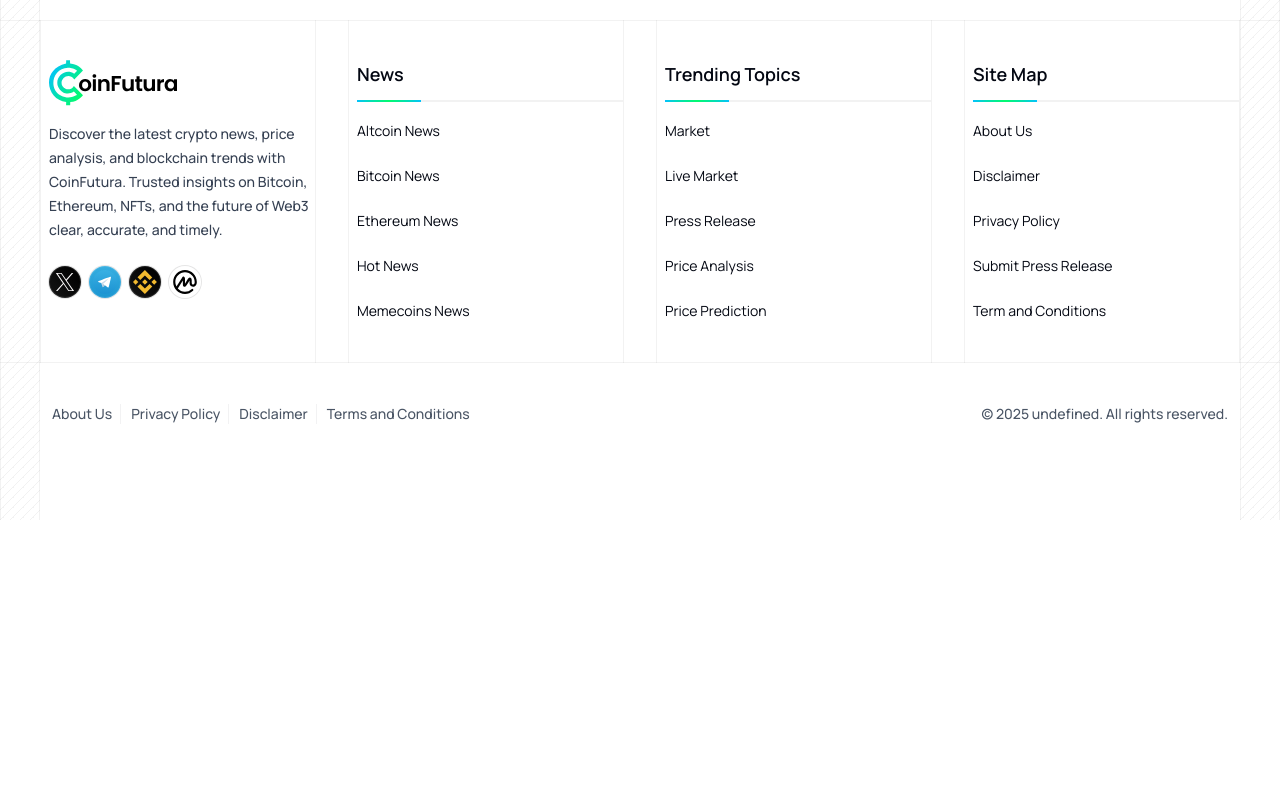
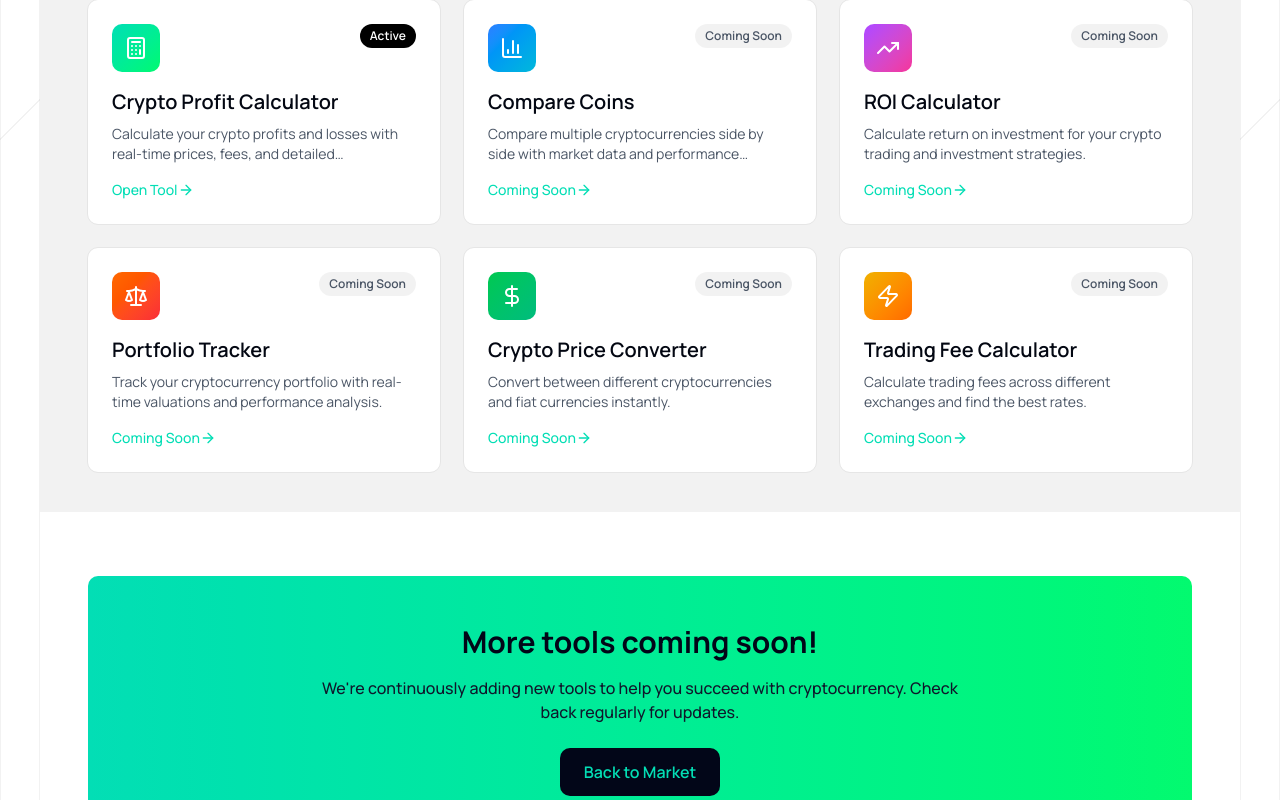
Before and after one commit to MohGumaa/coinfutura-markets, a Next.js app: page /tools in a window 1280 px wide. Shown: the part 340-1140 px from the top of the page. Before the commit the page ends 860 px from the top, so only its background shows below. Built offline with nearby package versions, Linux system fonts and the light colour scheme.

Commit message:
added layout for tools

```diff
--- a/app/tools/page.tsx
+++ b/app/tools/page.tsx
@@ -1,7 +1,11 @@
-import { Zap } from 'lucide-react'
+import Link from 'next/link'
+import { ArrowRight, Zap } from 'lucide-react'
+import { TOOLS } from '@/constants'
+import CTABanner from '@/components/cta-banner'
 import HeroSection from '@/components/hero-section'
 
 const CryptoToolsPage = () => {
+
   return (
     <>
       <HeroSection
@@ -10,6 +14,59 @@ const CryptoToolsPage = () => {
         highlight="Tools"
         description="A collection of powerful, free tools to help you analyze, calculate, and manage your cryptocurrency investments."
       />
+
+      {/* Tools Grid */}
+      <section className="bg-gray-950/5 dark:bg-white/10 py-10 px-2.5 lg:px-12">
+        <div className="grid grid-cols-1 md:grid-cols-2 lg:grid-cols-3 gap-6">
+          {TOOLS.map(tool => {
+            const Icon = tool.icon;
+            return (
+              <Link
+                key={tool.id}
+                href={tool.href}
+                className='group h-full rounded-lg p-6 bg-white dark:bg-gray-950 outline outline-gray-950/5 dark:outline-white/10 hover:outline-cfu-0! hover:shadow-lg hover:shadow-cfu-0/20 cursor-pointer transition-all duration-300'
+              >
+                <div className="mb-4 flex items-start justify-between">
+                  <div
+                    className={`w-12 h-12 rounded-lg bg-gradient-to-br ${tool.color} p-2.5 text-white flex items-center justify-center group-hover:scale-110 transition-transform`}
+                  >
+                    <Icon className="w-6 h-6" />
+                  </div>
+                  {tool.status === "coming-soon" && (
+                    <span className="text-xs font-semibold  text-gra-600 dark:text-gray-400 bg-gray-950/5 dark:bg-gray-800 px-2.5 py-1 rounded-full">
+                      Coming Soon
+                    </span>
+                  )}
+                  {tool.status === "active" && (
+                    <span className="text-xs font-semibold text-white dark:text-cfu-0 bg-black group-hover:bg-gray-800 dark:bg-green-900/30 px-2.5 py-1 rounded-full">
+                      Active
+                    </span>
+                  )}
+                </div>
+
+                <h3
+                  className='cfu-title text-xl font-semibold mb-2 group-hover:text-cfu-0! transition-colors'
+                >
+                  {tool.name}
+                </h3>
+                <p className="text-gray-600 dark:text-gray-400 text-sm mb-4 line-clamp-2">{tool.description}</p>
+
+                <div className="flex items-center text-cfu-0 text-sm font-medium group-hover:gap-2 transition-all">
+                  <span>{tool.status === "active" ? "Open Tool" : "Coming Soon"}</span>
+                  <ArrowRight className="w-4 h-4 group-hover:translate-x-1 transition-transform" />
+                </div>
+              </Link>
+            )
+          })}
+        </div>
+      </section>
+
+      <CTABanner
+        title="More tools coming soon!"
+        description="We're continuously adding new tools to help you succeed with cryptocurrency. Check back regularly for updates."
+        buttonText="Back to Market"
+        buttonLink="/"
+      />
     </>
   )
 }
--- /dev/null
+++ b/components/cta-banner.tsx
@@ -0,0 +1,21 @@
+import { CTABannerProps } from "@/types"
+import Link from "next/link"
+
+const CTABanner = ({ title, description, buttonText, buttonLink, bgColor="from-cfu-0 to-cfu my-16" }: CTABannerProps) => {
+  return (
+    <section
+      className={`rounded-lg p-8 md:p-12 text-center bg-gradient-to-r mx-2.5 lg:mx-12 ${bgColor}`}
+    >
+      <h2 className="text-2xl md:text-3xl font-bold text-slate-950 mb-4">{title}</h2>
+      <p className="text-slate-900 mb-6 max-w-2xl mx-auto font-medium">{description}</p>
+      <Link
+        href={buttonLink}
+        className="inline-block bg-slate-950 text-[#03deb5] px-6 py-3 rounded-lg font-semibold hover:bg-slate-900 transition-colors"
+      >
+        {buttonText}
+      </Link>
+    </section>
+  )
+}
+
+export default CTABanner
--- a/components/hero-section.tsx
+++ b/components/hero-section.tsx
@@ -19,7 +19,7 @@ const HeroSection = ({icon: Icon, title, highlight, description}: HeroSectionPro
   // const sizes = iconSizeMap[iconSize]
 
   return (
-    <section className="text-center mt-12 md:mt-16 mb-12 px-2.5">
+    <section className="text-center max-w-3xl mx-auto mt-12 md:mt-16 mb-12 px-2.5">
       <div className="flex items-center justify-center gap-2 md:gap-3 mb-4">
         {Icon && (
           <div
--- a/constants/index.ts
+++ b/constants/index.ts
@@ -2,7 +2,8 @@ import BinanceIcon from "@/components/binance-icon";
 import TwitterIcon from "@/components/twitter-icon";
 import TelegramIcon from "@/components/telegram-icon";
 import CoinmarketcapIcon from "@/components/coinmarketcap-icon";
-import { FooterColumn, NavItem, NavLink, SocialMediaItem } from "@/types";
+import { FooterColumn, NavItem, NavLink, SocialMediaItem, ToolsProps } from "@/types";
+import { BarChart3, Calculator, DollarSign, Scale, TrendingUp, Zap } from "lucide-react";
 
 // Navigation items array
 export const NAVITEMS: NavItem[] = [
@@ -199,3 +200,60 @@ export const FOOTER_BOTTOM_NAV_LINKS: NavLink[] = [
     href: "/terms-and-conditions",
   },
 ]
+
+export const TOOLS: ToolsProps[] = [
+  {
+    id: "crypto-profit-calculator",
+    name: "Crypto Profit Calculator",
+    description: "Calculate your crypto profits and losses with real-time prices, fees, and detailed breakdowns.",
+    icon: Calculator,
+    href: "/tools/crypto-profit-calculator",
+    status: "active",
+    color: "from-cfu-0 to-cfu",
+  },
+  {
+    id: "compare-coins",
+    name: "Compare Coins",
+    description: "Compare multiple cryptocurrencies side by side with market data and performance metrics.",
+    icon: BarChart3,
+    href: "/tools/compare-coins",
+    status: "coming-soon",
+    color: "from-blue-500 to-cyan-500",
+  },
+  {
+    id: "roi-calculator",
+    name: "ROI Calculator",
+    description: "Calculate return on investment for your crypto trading and investment strategies.",
+    icon: TrendingUp,
+    href: "/tools/roi-calculator",
+    status: "coming-soon",
+    color: "from-purple-500 to-pink-500",
+  },
+  {
+    id: "portfolio-tracker",
+    name: "Portfolio Tracker",
+    description: "Track your cryptocurrency portfolio with real-time valuations and performance analysis.",
+    icon: Scale,
+    href: "/tools/portfolio-tracker",
+    status: "coming-soon",
+    color: "from-orange-500 to-red-500",
+  },
+  {
+    id: "price-converter",
+    name: "Crypto Price Converter",
+    description: "Convert between different cryptocurrencies and fiat currencies instantly.",
+    icon: DollarSign,
+    href: "/tools/price-converter",
+    status: "coming-soon",
+    color: "from-green-500 to-emerald-500",
+  },
+  {
+    id: "fee-calculator",
+    name: "Trading Fee Calculator",
+    description: "Calculate trading fees across different exchanges and find the best rates.",
+    icon: Zap,
+    href: "/tools/fee-calculator",
+    status: "coming-soon",
+    color: "from-yellow-500 to-orange-500",
+  },
+]
```
Also changed, not shown: types/index.d.ts (+18 -0 lines).
